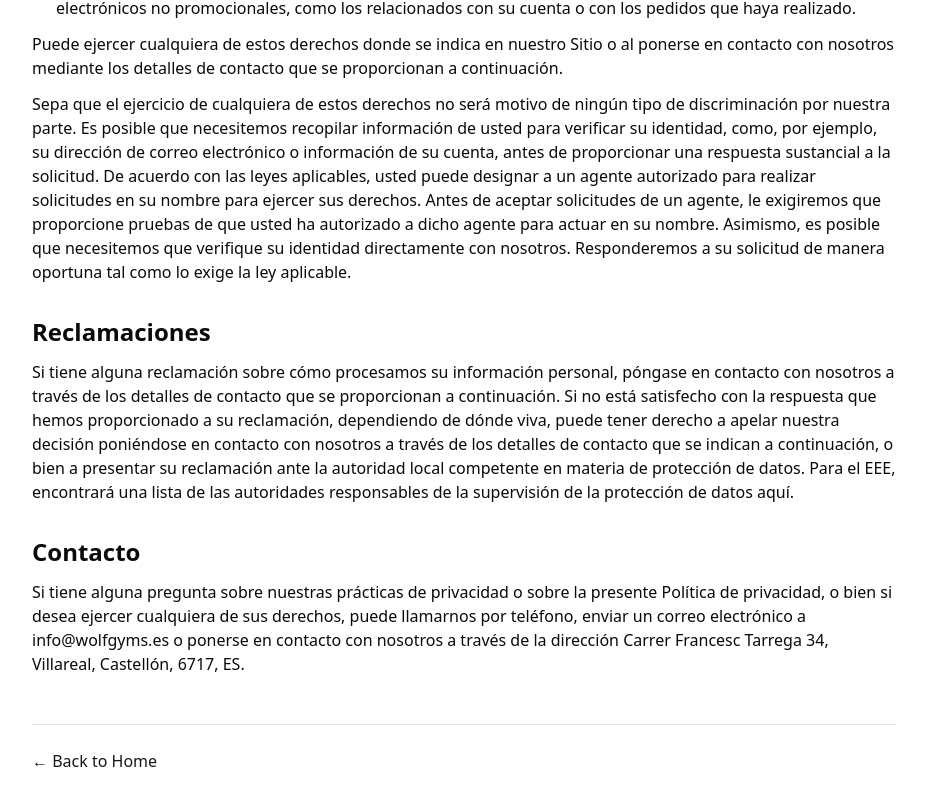
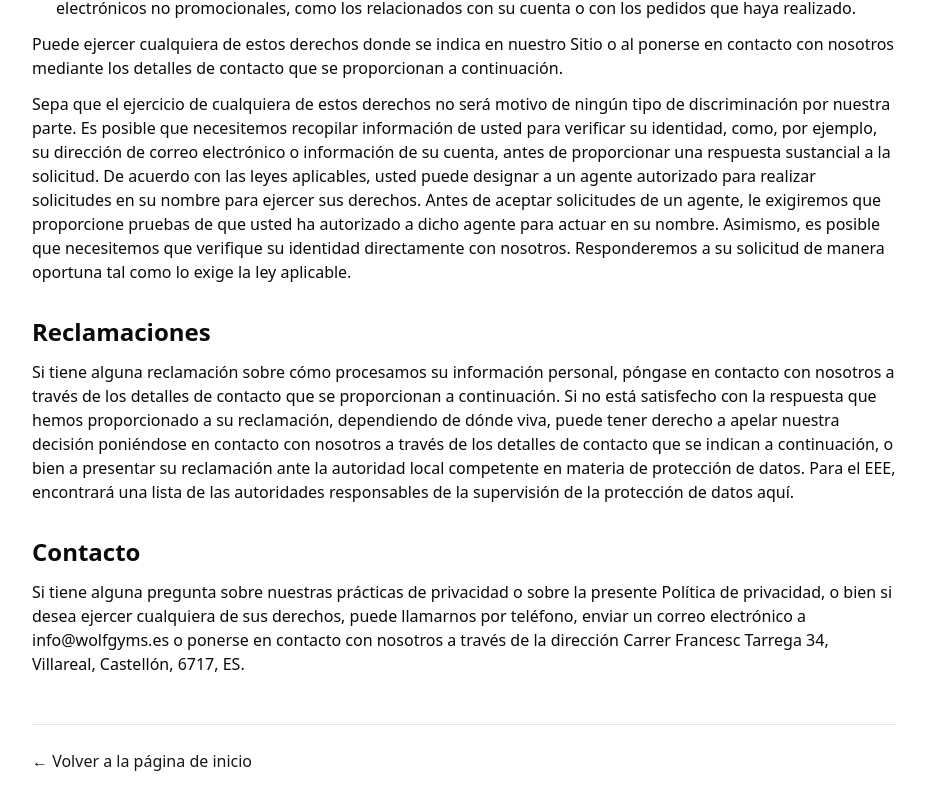
Before and after one commit to josepitarch/wolfgym, a Next.js app: page /policies/privacy-policy in a window 1280 px wide. Shown: the part 5268-6077 px from the top of the page, without its empty margins (176-1101 px from the left). Built offline with nearby package versions, Linux system fonts and the light colour scheme.

Commit message:
feat: minor change

```diff
--- a/src/app/policies/privacy-policy/page.jsx
+++ b/src/app/policies/privacy-policy/page.jsx
@@ -283,7 +283,7 @@ export default function PrivacyPage() {
 
       <div className="mt-12 border-t pt-6">
         <Link href="/" className="text-primary hover:underline">
-          ← Back to Home
+          ← Volver a la página de inicio
         </Link>
       </div>
     </div>
```
